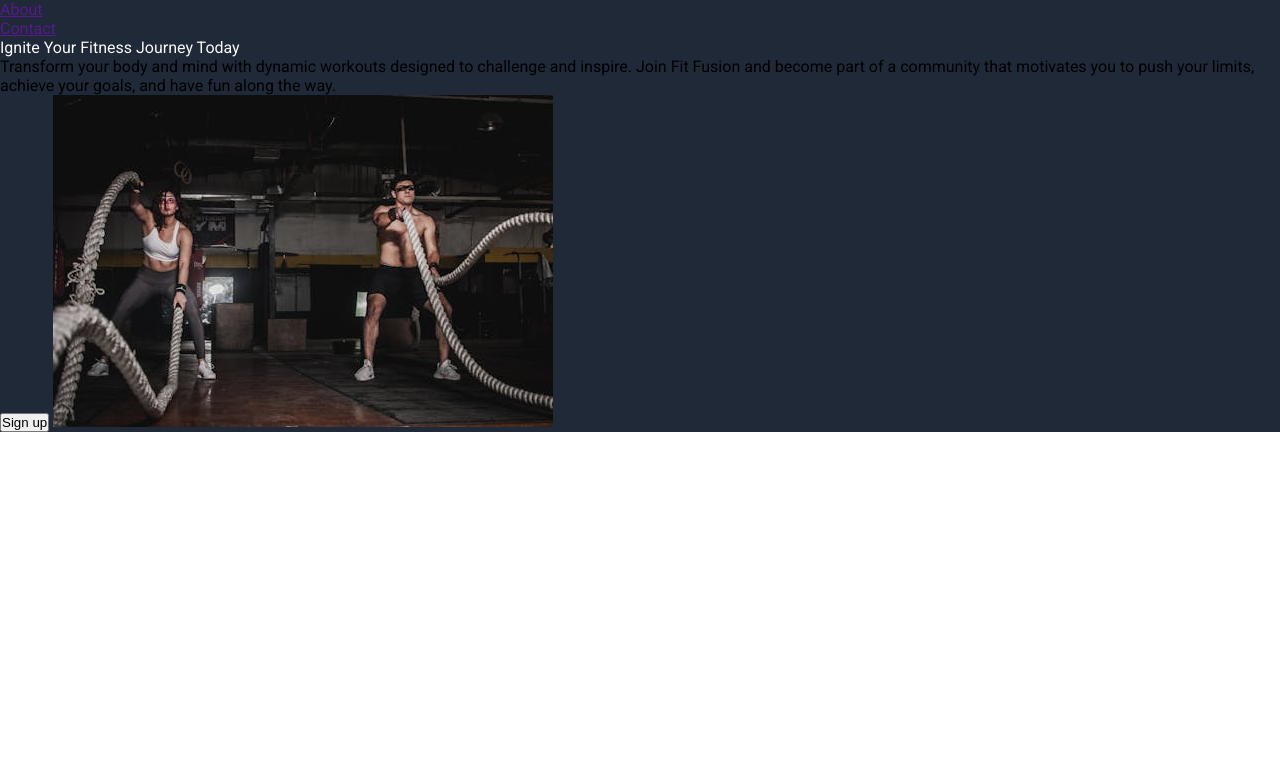
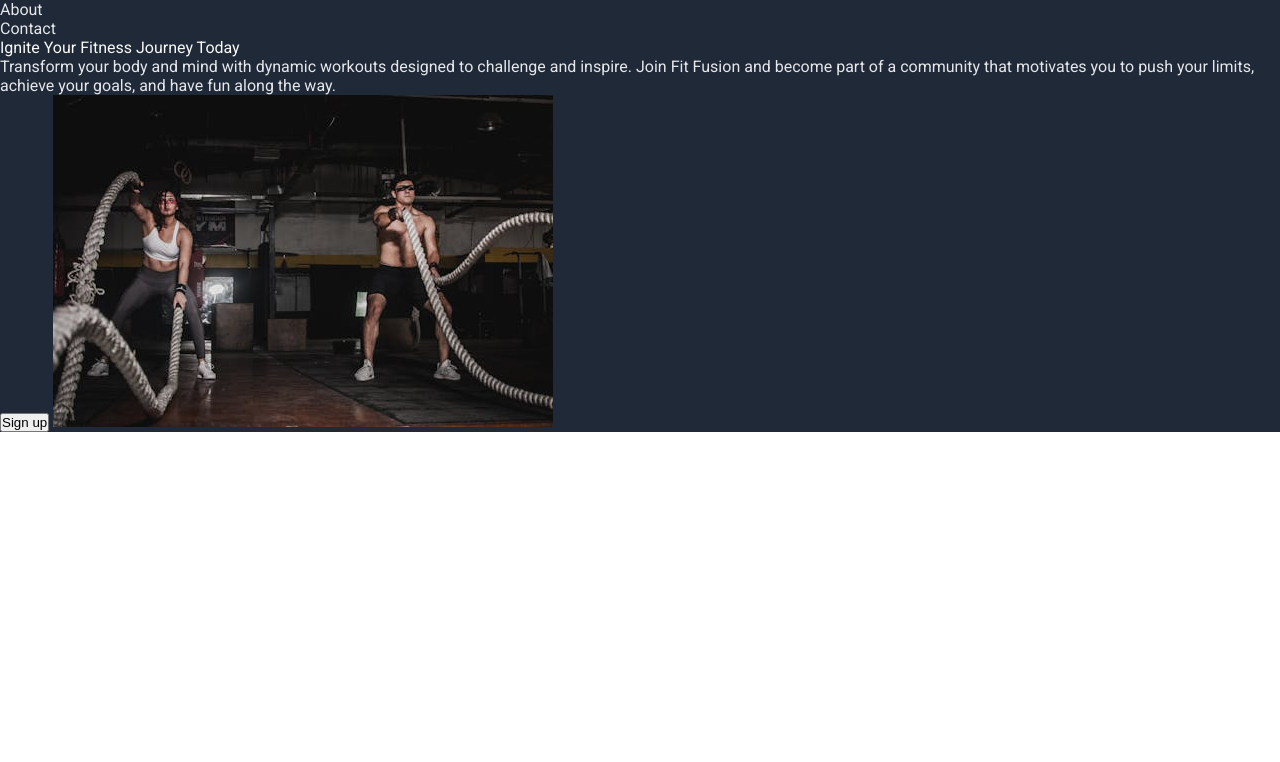
Before and after one commit to Honcho1/fit-fusion, a plain HTML site: page index.html in a window 1280 px wide. Shown: the part 38-800 px from the top of the page. Drawn offline with Linux system fonts and the light colour scheme.

Commit message:
Change the colour of the header link text

```diff
--- a/css/style.css
+++ b/css/style.css
@@ -18,3 +18,12 @@ body {
 .hero-text {
   color: #f9faf8;
 }
+
+ul li a {
+  text-decoration: none;
+  color: #e5e7eb;
+}
+
+.hero-paragraph {
+  color: #e5e7eb;
+}
```
